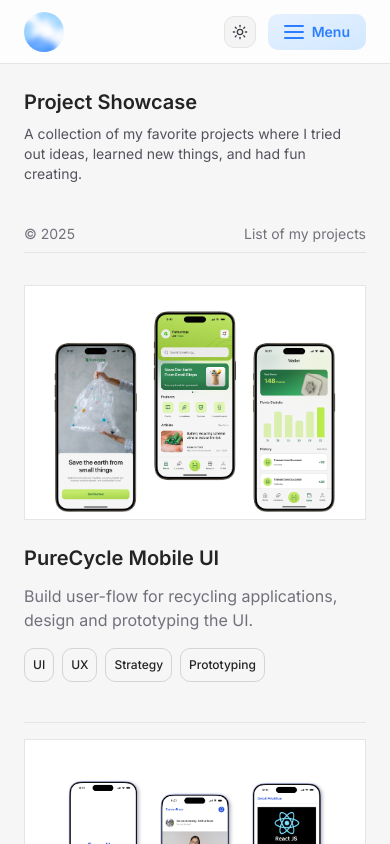
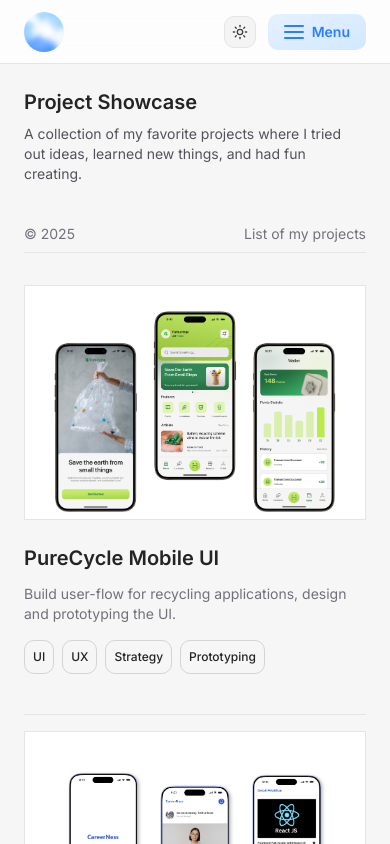
Before and after one commit to nerveign/portofolio, a React (Vite) app: page /works in a window 390 px wide. Shown: the top 844 px of the page. Built offline with nearby package versions, Linux system fonts and the light colour scheme.

Commit message:
Modify text size in project card

```diff
--- a/src/components/ui/project-card.tsx
+++ b/src/components/ui/project-card.tsx
@@ -17,7 +17,7 @@ export const ProjectCard = ({ imageURL, title, description, label }: ProjectProp
         <div className="flex flex-col lg:w-[500px] justify-between">
           <div>
             <h3 className="text-xl lg:text-2xl font-semibold">{title}</h3>
-            <p className="text-zinc-500 mt-3 lg:mt-4 dark:text-[#A5A3A3]">{description}</p>
+            <p className="text-zinc-500 mt-3 text-sm md:text-base lg:mt-4 dark:text-[#A5A3A3]">{description}</p>
           </div>
           <div className="flex gap-2 mt-4 lg:mt-0 ">
             {label.map((item) => (
```
